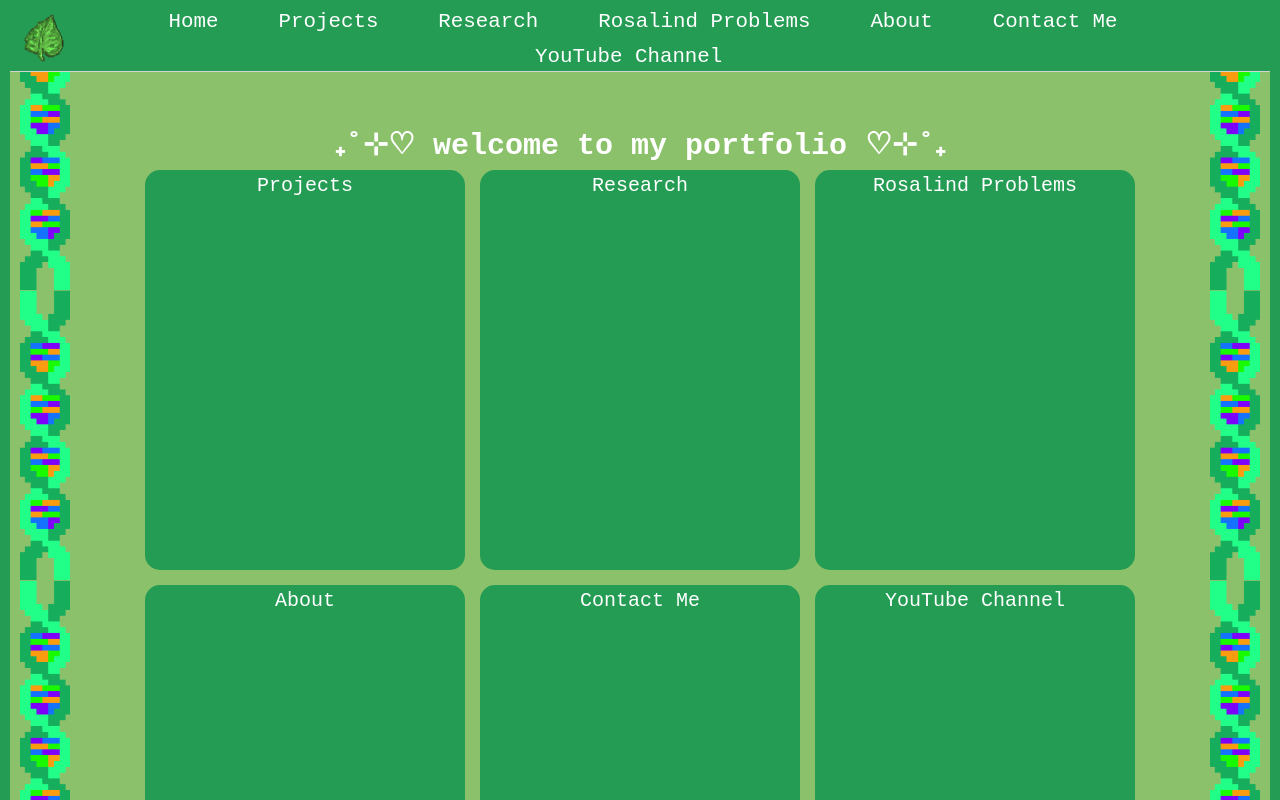
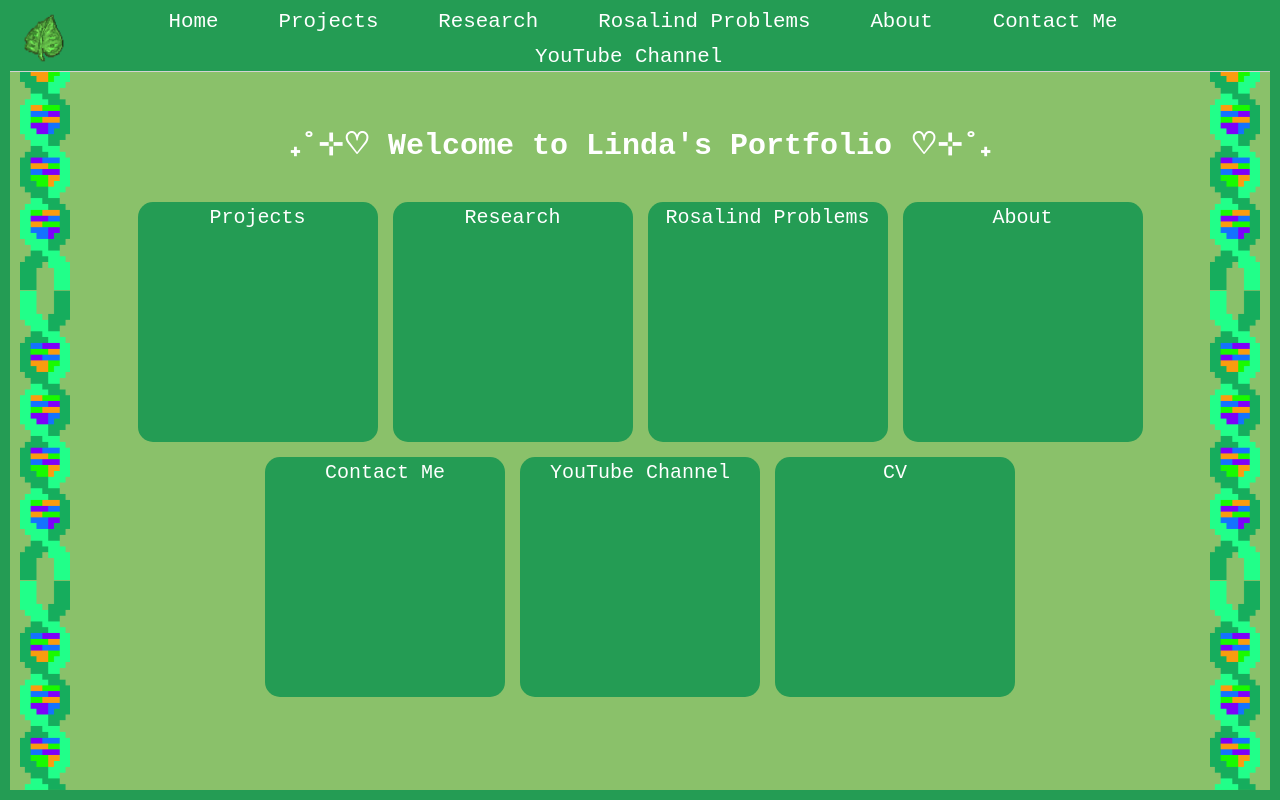
Before and after one commit to zawmbi/zawmbi.github.io, a React (Create React App) app: page / in a window 1280 px wide. Shown: the top 800 px of the page. Built offline with nearby package versions, Linux system fonts and the light colour scheme.

Commit message:
visual changes

```diff
--- a/src/App.js
+++ b/src/App.js
@@ -46,7 +46,9 @@ function App() {
                 element={
                   <main>
                     <section className="intro">
-                      <h1>₊˚⊹♡ welcome to my portfolio ♡⊹˚₊ </h1>
+                      <h1>₊˚⊹♡ Welcome to Linda's Portfolio ♡⊹˚₊ </h1>
+                      <br></br>
+
                     </section>
                     <section className="portfolio-cards">
                       <Cards projects={projects} />
--- a/src/cards.css
+++ b/src/cards.css
@@ -7,6 +7,8 @@
 
 .cards-container {
     display: flex;
+    /* grid-template-columns: repeat(4, 1fr); 4 cards per row */
+
     flex-wrap: wrap; /* Allow cards to wrap to the next row if needed */
     justify-content: center; /* Center cards horizontally */
     gap: 15px; /* Space between cards */
@@ -14,11 +16,14 @@
     /* padding: 5rem 70px; space between cards and the title, and cards and the borders of the site */
   }
 
+
+
+
   .card {
     background-color: var(--dark-green);
     color: white;
-    width: 20rem;
-    height: 25rem;
+    width: 15rem;
+    height: 15rem;
     display: flex;
     justify-content: center;
     /* align-items: center; */
--- a/src/components/Cards.js
+++ b/src/components/Cards.js
@@ -30,6 +30,9 @@ function Cards() {
         <div className="card">
           <Link to="./youtube" style={{ textAlign: "center", color: "white" }}>YouTube Channel</Link>
         </div>
+        <div className="card">
+          <Link to="./cv" style={{ textAlign: "center", color: "white" }}>CV</Link>
+        </div>
       </div>
 
     </main>
--- /dev/null
+++ b/src/pages/CV.js
@@ -0,0 +1,2 @@
+import { useState } from "react";
+import "../cv.css";
```
Also changed, not shown: src/cv.css (added).
